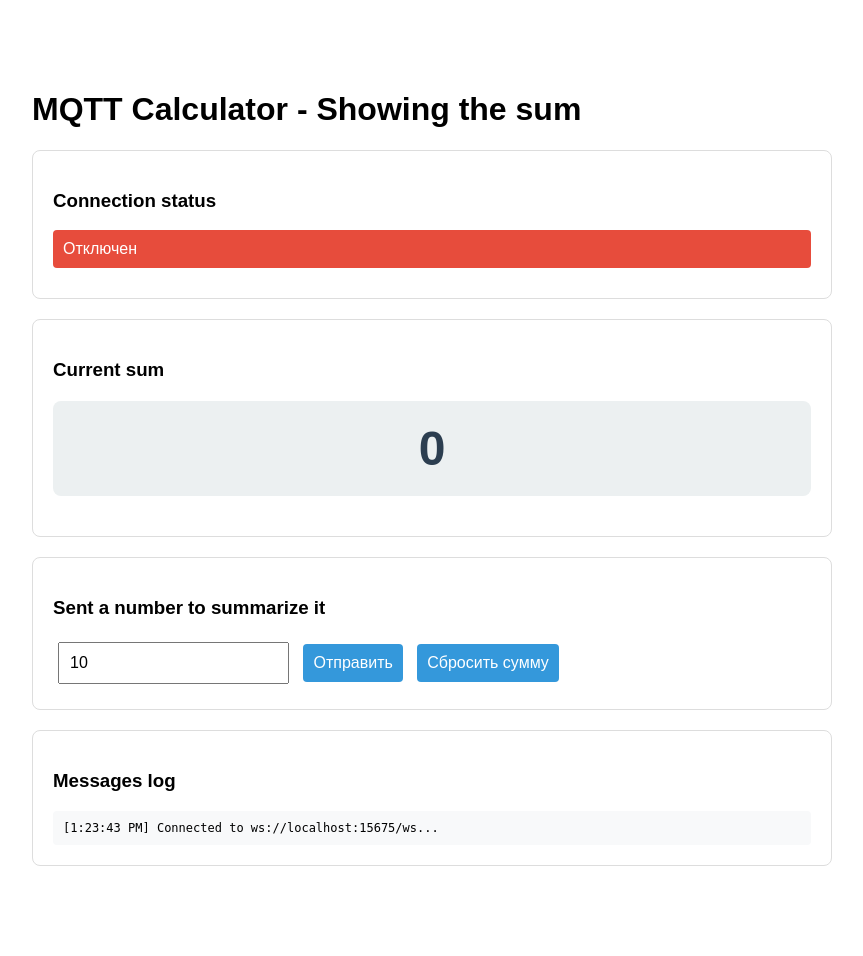
After one commit to Awesomeapolo13/queue-practice, a PHP site: page /index.html in a window 1280 px wide. The commit adds this page. Shown: the whole page, without its empty margins (208-1071 px from the left). Run offline with PHP 8.4, Linux system fonts and the light colour scheme; some libraries are stand-ins or nearby versions.

Commit message:
hw7 Finished with summarizing.

```diff
--- /dev/null
+++ b/public/index.html
@@ -0,0 +1,221 @@
+<!DOCTYPE html>
+<html lang="ru">
+<head>
+    <meta charset="UTF-8">
+    <meta name="viewport" content="width=device-width, initial-scale=1.0">
+    <title>MQTT Calculator</title>
+    <style>
+        body {
+            font-family: Arial, sans-serif;
+            max-width: 800px;
+            margin: 50px auto;
+            padding: 20px;
+        }
+        .container {
+            border: 1px solid #ddd;
+            border-radius: 8px;
+            padding: 20px;
+            margin-bottom: 20px;
+        }
+        .sum-display {
+            font-size: 48px;
+            font-weight: bold;
+            color: #2c3e50;
+            text-align: center;
+            padding: 20px;
+            background: #ecf0f1;
+            border-radius: 8px;
+            margin: 20px 0;
+        }
+        input, button {
+            padding: 10px;
+            margin: 5px;
+            font-size: 16px;
+        }
+        button {
+            background: #3498db;
+            color: white;
+            border: none;
+            border-radius: 4px;
+            cursor: pointer;
+        }
+        button:hover {
+            background: #2980b9;
+        }
+        .status {
+            padding: 10px;
+            border-radius: 4px;
+            margin: 10px 0;
+        }
+        .connected {
+            background: #2ecc71;
+            color: white;
+        }
+        .disconnected {
+            background: #e74c3c;
+            color: white;
+        }
+        .log {
+            background: #f8f9fa;
+            padding: 10px;
+            border-radius: 4px;
+            max-height: 200px;
+            overflow-y: auto;
+            font-family: monospace;
+            font-size: 12px;
+        }
+    </style>
+</head>
+<body>
+<h1>MQTT Calculator - Showing the sum</h1>
+
+<div class="container">
+    <h3>Connection status</h3>
+    <div id="status" class="status disconnected">Отключен</div>
+</div>
+
+<div class="container">
+    <h3>Current sum</h3>
+    <div id="sum" class="sum-display">0</div>
+</div>
+
+<div class="container">
+    <h3>Sent a number to summarize it</h3>
+    <input type="number" id="numberInput" placeholder="Set a number" value="10">
+    <button onclick="sendNumber()">Отправить</button>
+    <button onclick="resetSum()">Сбросить сумму</button>
+</div>
+
+<div class="container">
+    <h3>Messages log</h3>
+    <div id="log" class="log"></div>
+</div>
+
+<!-- MQTT.js client from CDN -->
+<script src="https://unpkg.com/mqtt@5.3.4/dist/mqtt.min.js"></script>
+
+<script>
+    let client;
+    let currentSum = 0;
+
+    // Connection settings
+    const mqttConfig = {
+        hostname: 'localhost',
+        port: 15675,           // WebSocket
+        protocol: 'ws',        // or 'wss' for SSL
+        username: 'guest',
+        password: 'guest',
+        clientId: 'browser-client-' + Math.random().toString(16).substr(2, 8)
+    };
+
+    const topics = {
+        numbers: 'calculator/numbers',
+        sum: 'calculator/sum',
+        reset: 'calculator/reset'
+    };
+
+    // Connection to the broker
+    function connect() {
+        const url = `${mqttConfig.protocol}://${mqttConfig.hostname}:${mqttConfig.port}/ws`;
+
+        addLog(`Connected to ${url}...`);
+
+        client = mqtt.connect(url, {
+            username: mqttConfig.username,
+            password: mqttConfig.password,
+            clientId: mqttConfig.clientId,
+            clean: true,
+            reconnectPeriod: 5000,
+        });
+
+        client.on('connect', () => {
+            addLog('✅ Connected to MQTT broker');
+            document.getElementById('status').className = 'status connected';
+            document.getElementById('status').textContent = 'Connected';
+
+            // Подписываемся на топик с суммой
+            client.subscribe(topics.sum, { qos: 1 }, (err) => {
+                if (!err) {
+                    addLog(`📬 Subscribed on a topic: ${topics.sum}`);
+                }
+            });
+        });
+
+        client.on('message', (topic, message) => {
+            const payload = message.toString();
+            addLog(`📨 Got: [${topic}] ${payload}`);
+
+            if (topic === topics.sum) {
+                currentSum = parseFloat(payload);
+                updateSumDisplay();
+            }
+        });
+
+        client.on('error', (error) => {
+            addLog(`❌ Error: ${error.message}`);
+        });
+
+        client.on('close', () => {
+            addLog('🔌 Disconnected from a broker');
+            document.getElementById('status').className = 'status disconnected';
+            document.getElementById('status').textContent = 'Disconnected';
+        });
+    }
+
+    // Sending a number to sum
+    function sendNumber() {
+        const number = parseFloat(document.getElementById('numberInput').value);
+
+        if (isNaN(number)) {
+            addLog('⚠️ Set a correct number');
+            return;
+        }
+
+        if (client && client.connected) {
+            client.publish(topics.numbers, number.toString(), { qos: 1 }, (err) => {
+                if (!err) {
+                    addLog(`📤 Sent a number: ${number}`);
+                }
+            });
+        } else {
+            addLog('⚠️ Nas no broker connections');
+        }
+    }
+
+    // Reset the sum
+    function resetSum() {
+        if (client && client.connected) {
+            client.publish(topics.reset, 'true', { qos: 1 }, (err) => {
+                if (!err) {
+                    addLog('🔄 Sent a sum reset');
+                }
+            });
+        }
+    }
+
+    // Updating the sum
+    function updateSumDisplay() {
+        document.getElementById('sum').textContent = currentSum.toFixed(2);
+    }
+
+    // Добавление в лог
+    function addLog(message) {
+        const log = document.getElementById('log');
+        const timestamp = new Date().toLocaleTimeString();
+        log.innerHTML = `[${timestamp}] ${message}<br>` + log.innerHTML;
+    }
+
+    // Autoconnection while starting
+    window.onload = () => {
+        connect();
+    };
+
+    // Enter handling
+    document.getElementById('numberInput').addEventListener('keypress', (e) => {
+        if (e.key === 'Enter') {
+            sendNumber();
+        }
+    });
+</script>
+</body>
+</html>
```
Also changed, not shown: src/App.php (+23 -0 lines), src/Command/Handler/SumValuesHandler.php (added, +36 -0 lines), src/Rabbit/Connection/MQTTRabbitConnection.php (added, +46 -0 lines), src/Rabbit/Consumer/SumCalculationConsumer.php (added, +52 -0 lines).
